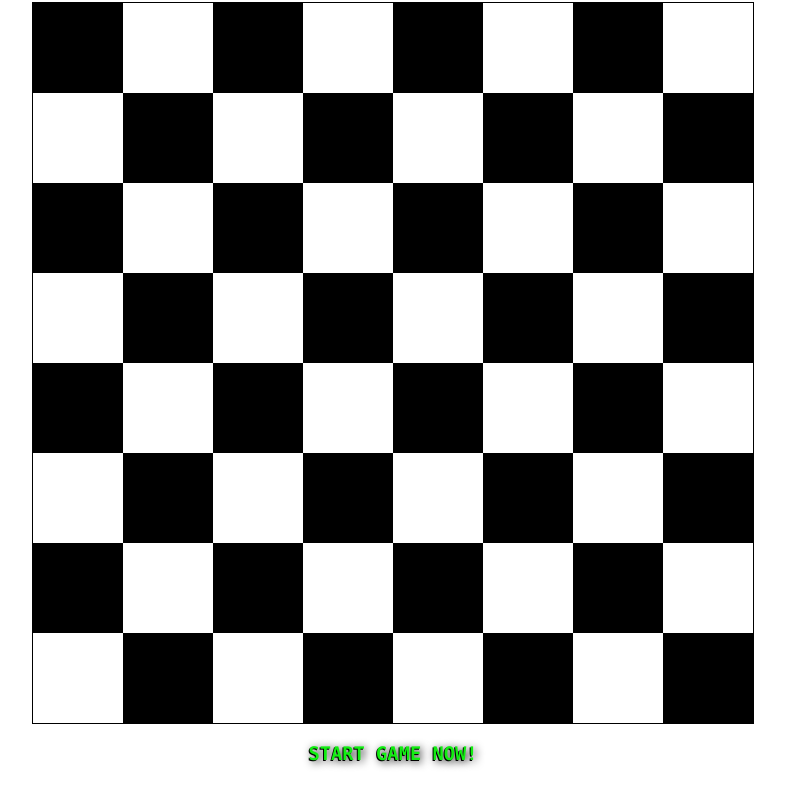
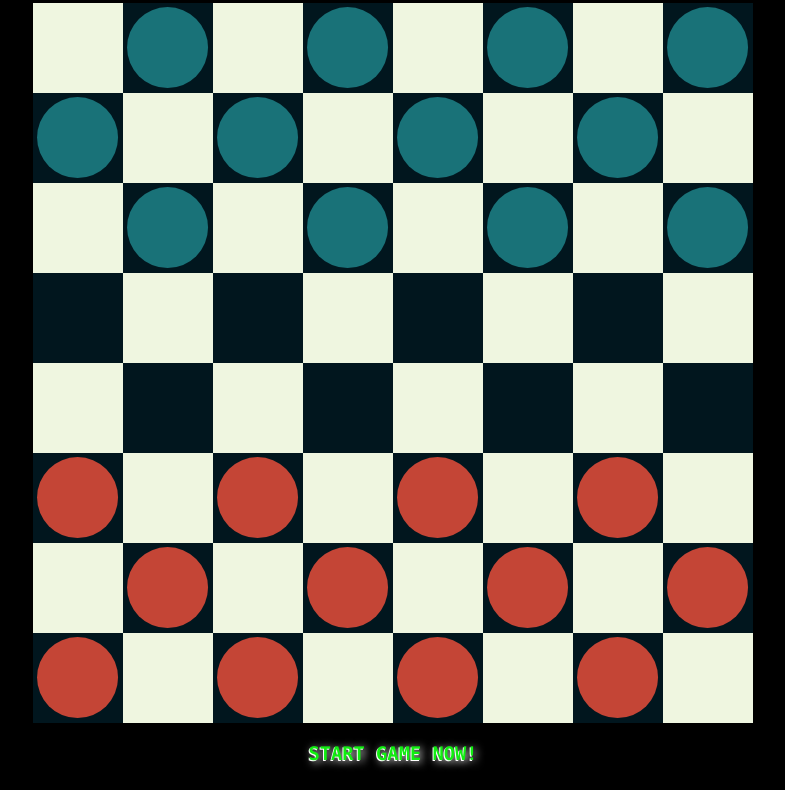
Before and after one commit to newrivercodingclub/Checkers, a plain HTML site: page index.html in a window 1280 px wide. Shown: the part 86-876 px from the top of the page, without its empty margins (247-1032 px from the left). Drawn offline with Linux system fonts and the light colour scheme.

Commit message:
Board and pieces are now drawn (hopefully) where they should be. Basic click interaction is in place and a main animation loop updates the board positions. Currently, clicking on a tile puts a blue piece on that tile. Neat.

```diff
--- a/script.js
+++ b/script.js
@@ -1,40 +1,3 @@
-/*
-
-01010101/
-10101010/
-01010101/
-00000000/
-00000000/
-20202020/
-02020202/
-20202020/
-
-
-
-1's move additive in a single array
-2's move subtractive in a single array
-3's and 4's are kings and can move additive and subtractive, but must have their own checksums for enemy on jump
-
-when 1's hit last 8 (55-63) array slot upgrades to 3, when 2's hit first 8 (0-7) slots upgrades to 4
-forced move when take a peice take is available, if more than one legal forced take, user chooses move.
-
-legal moves:
-space is in legal move sub array
-space is unoccupied
-space does not wrap board
-
-taking piece:
-+7 or +9 array addition, is occupied by enemy piece check? if yes +7 or +9 (respectivly) again, is legal landing location check(not off board, not occupied). Take piece off board move to 2nd iteration location.
-
-*/
-
-// function board_move(incoming_index, outbound_index, player){
-//     incoming_index = 0
-//     //do math to figure out what the piece will move over
-//     if piece moves over oponent's piece -> index of oponents piece = 0
-//     outbound_index = if_player1_1_or_player2_2
-// }
-
 let board = [
   0, 1, 0, 1, 0, 1, 0, 1, 1, 0, 1, 0, 1, 0, 1, 0, 0, 1, 0, 1, 0, 1, 0, 1, 0, 0,
   0, 0, 0, 0, 0, 0, 0, 0, 0, 0, 0, 0, 0, 0, 2, 0, 2, 0, 2, 0, 2, 0, 0, 2, 0, 2,
@@ -44,36 +7,43 @@ let board = [
 let legalBoard = [1, 3, 5, 7, 8, 10, 12, 14];
 
 const tileWidth = 90;
-const canvasSize = 720
-// index(14) (14 % 8) = 6
+const canvasSize = 720;
+//colors selected from https://coolors.co/palettes/trending
+const colors = {
+  light: "#eff6e0",
+  dark: "#01161e",
+  blue: "#197278",
+  red: "#c44536",
+};
 
-//a utility class to reference the current canvas' context
-class Canvas{
-    constructor(){
-        this.canvas = document.getElementById('board')
-        this.canvas.height = canvasSize
-        this.canvas.width = canvasSize
-        this.ctx = this.canvas.getContext('2d')
-    }
+class Canvas {
+  //a utility class to reference the current canvas' context
+  constructor() {
+    this.canvas = document.getElementById("board");
+    this.canvas.height = canvasSize;
+    this.canvas.width = canvasSize;
+    this.ctx = this.canvas.getContext("2d");
+    this.rect = this.canvas.getBoundingClientRect();
+  }
 }
 
+//define the game board as a canvas object
 const canvas = new Canvas();
 
-//return the alternate color to a given argument (white => black)
 function color_iterator(color) {
-  return color == "white" ? "black" : "white";
+  //return the alternate color to a given argument (white <=> black)
+  return color == colors.light ? colors.dark : colors.light;
 }
 
-//draw alternating color squares with dimensions 90x90
-function draw_board(x, y, color = "white") {
+function draw_board(x, y, color = "black") {
+  //draw alternating color squares with current tile dimensions
   if (x < 720) {
     const new_color = color_iterator(color);
     canvas.ctx.fillStyle = new_color;
     canvas.ctx.fillRect(x, y, tileWidth, tileWidth);
     const new_x = x + tileWidth;
     draw_board(new_x, y, new_color);
-  }
-  else if( x >= 720 && y < 720) {
+  } else if (x >= 720 && y < 720) {
     const new_x = 0;
     const new_y = y + tileWidth;
     const new_color = color_iterator(color);
@@ -81,21 +51,71 @@ function draw_board(x, y, color = "white") {
   }
 }
 
-//sort the board into a objects of tiles coordinates and their index
-const tile_to_coord = (tile, index) => {
-    const x = tile % 8
-    const y = Math.floor(tile / 8)
-    const value = tile
-    return {x: x, y: y, value: value, index: index}
-}
-const tiles = board.map((value, index) => tile_to_coord(value, index));
-//filter out any tiles that don't contain a piece
-const active_tiles = tiles.filter((obj) => obj.value > 0);
+const tile_to_object = (tile, index) => {
+  //takes an input tile value (0,1,2,3,4) along with its index (0-63)
+  //and converts it into an object to be drawn on the canvas
+  const radius = (tileWidth / 2) * 0.9;
+  const x = (index % 8) * tileWidth + radius * 1.1;
+  const y = Math.floor(index / 8) * tileWidth + radius * 1.1;
+  const value = tile;
+  const color = tile < 2 ? colors.blue : colors.red;
+  return {
+    x: x,
+    y: y,
+    value: value,
+    index: index,
+    color: color,
+    radius: radius,
+  };
+};
 
-function draw_pieces(){
-
-
+function get_tiles() {
+  //convert the board array into a series of objects and return them as an aray
+  return (tiles = board.map((value, index) => tile_to_object(value, index)));
 }
 
-draw_board(0, 0);
-draw_pieces(0, 0, "blue")
+function get_active_tiles() {
+  //get current tile objects
+  const tiles = get_tiles();
+  //return all tiles that contain a piece as an array
+  return (active_tiles = tiles.filter((obj) => obj.value > 0));
+}
+
+function draw_pieces() {
+  //get active tiles (tiles with a piece currently occupying them)
+  const active_tiles = get_active_tiles();
+  //draw a piece onto each active tile
+  active_tiles.forEach((object) => {
+    canvas.ctx.beginPath();
+    canvas.ctx.fillStyle = `${object.color}`;
+    canvas.ctx.arc(object.x, object.y, object.radius, 0, Math.PI * 2);
+    canvas.ctx.fill();
+  });
+}
+
+function click_to_tile(click_x, click_y) {
+  //returns the tile clicked (0-63) given input click cordinates
+  const x = Math.floor(click_x / tileWidth);
+  const y = Math.floor(click_y / tileWidth);
+  console.log(x, y);
+  return x + y * 8;
+}
+
+canvas.canvas.addEventListener("click", (event) => {
+  //convert click from absolute to relative coords
+  const click_x = event.x - canvas.rect.left;
+  const click_y = event.y - canvas.rect.top;
+  //convert relative coords to tile index (0-63)
+  const clicked_tile = click_to_tile(click_x, click_y);
+  //update board. for demonstration purposes, draw new piece at click
+  board[clicked_tile] = 1;
+});
+
+function main_loop() {
+  //the main animation loop to draw board visuals (approx 60fps)
+  draw_board(0, 0);
+  draw_pieces();
+  requestAnimationFrame(main_loop);
+}
+
+requestAnimationFrame(main_loop);
--- a/style.css
+++ b/style.css
@@ -1,3 +1,9 @@
+body{
+  background-color: black;
+  font-family: "Papyrus", fantasy;
+  color: white;
+}
+
 #wrapper {
   display: flex;
   align-items: center;
@@ -6,14 +12,19 @@
   flex-direction: column;
   height: 100%;
   width: 100%;
-  font-family: "Papyrus", fantasy;
 }
 
 #startgamesubtext {
   vertical-align: text-bottom;
   color: #11ee11;
   font-family: "Monaco", monospace;
-  text-shadow: -1px 1px 0 #000000, 2px 2px 9px #000000;
+  text-shadow: -1px 1px 0 #ffffff, 2px 2px 9px #ffffff;
+}
+
+#startgamesubtext:hover{
+  font-size: 10em;
+  color: blue;
+  transition: font-size 5s, color 5s;
 }
 
 #redpiece {
```
Also changed, not shown: thoughts.txt (added).
